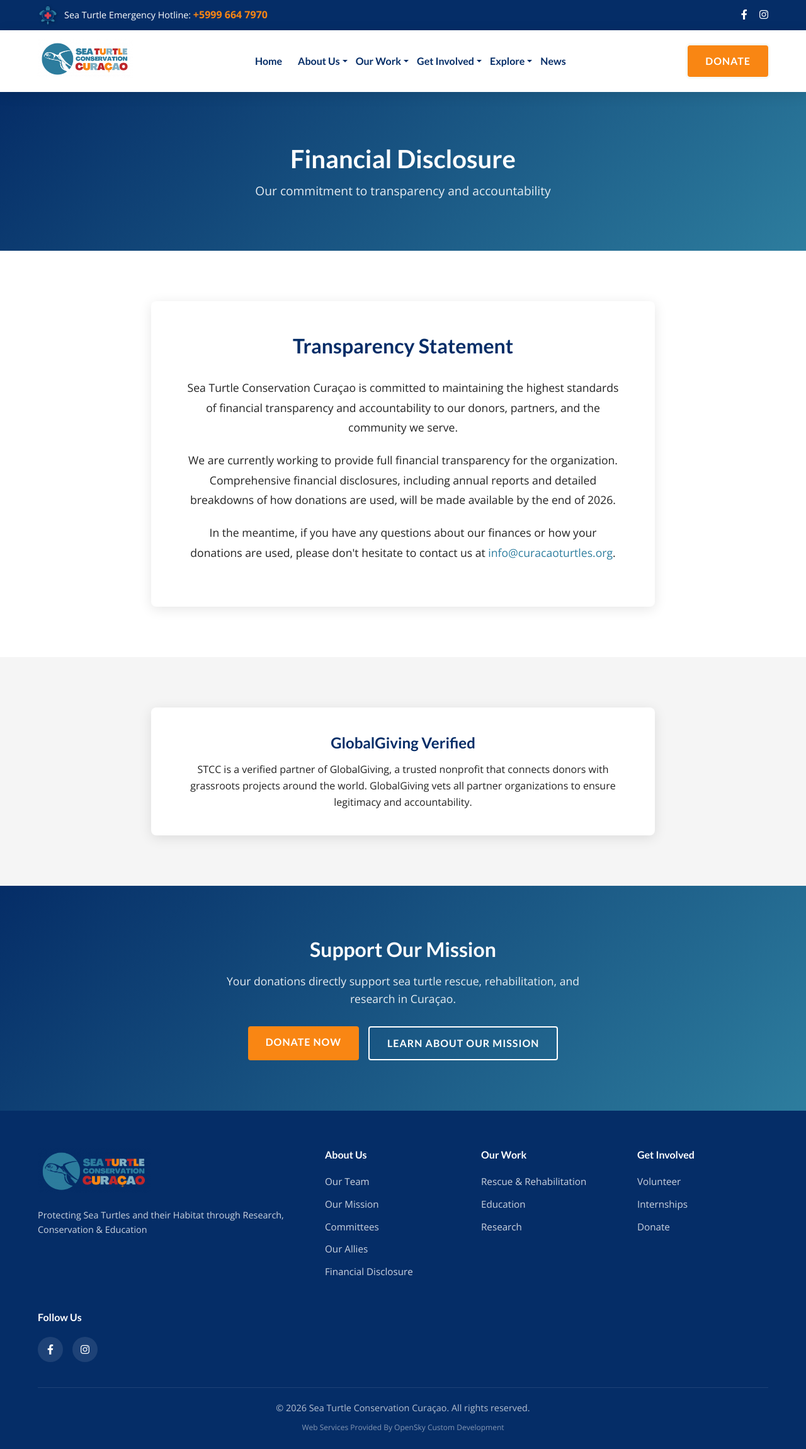
After one commit to drake-g-webdev/stcc-demo, a PHP site: page /financial-disclosure.php in a window 1280 px wide. The commit adds this page. Shown: the whole page at 63% size. Run offline with PHP 8.4, Linux system fonts and the light colour scheme.

Commit message:
Add Financial Disclosure page
- New page with transparency statement and 2026 timeline
- Added to About Us dropdown in header navigation
- Added to About Us section in footer
- Includes GlobalGiving verification note
- Added CSS styles for disclosure and certification boxes

Co-Authored-By: Claude Opus 4.5 <noreply@anthropic.com>

```diff
--- a/css/styles.css
+++ b/css/styles.css
@@ -1195,6 +1195,43 @@ section {
     font-size: 0.9rem;
 }
 
+/* Financial Disclosure Page */
+.disclosure-box {
+    background-color: var(--color-white);
+    padding: 50px;
+    border-radius: 8px;
+    box-shadow: var(--shadow);
+    max-width: 800px;
+    margin: 0 auto;
+    text-align: center;
+}
+
+.disclosure-box h2 {
+    margin-bottom: 30px;
+    color: var(--color-dark-blue);
+}
+
+.disclosure-box p {
+    margin-bottom: 20px;
+    line-height: 1.8;
+    font-size: 1.1rem;
+}
+
+.certification-note {
+    background-color: var(--color-white);
+    padding: 40px;
+    border-radius: 8px;
+    box-shadow: var(--shadow);
+    max-width: 800px;
+    margin: 0 auto;
+    text-align: center;
+}
+
+.certification-note h3 {
+    color: var(--color-dark-blue);
+    margin-bottom: 15px;
+}
+
 /* Footer */
 .main-footer {
     background-color: var(--color-dark-blue);
--- /dev/null
+++ b/financial-disclosure.php
@@ -0,0 +1,49 @@
+<?php
+$pageTitle = 'Financial Disclosure';
+include 'includes/head.php';
+include 'includes/header.php';
+?>
+
+    <!-- Page Header -->
+    <section class="page-header">
+        <div class="container">
+            <h1>Financial Disclosure</h1>
+            <p>Our commitment to transparency and accountability</p>
+        </div>
+    </section>
+
+    <!-- Disclosure Statement -->
+    <section class="content-section">
+        <div class="container">
+            <div class="disclosure-box">
+                <h2>Transparency Statement</h2>
+                <p>Sea Turtle Conservation Curaçao is committed to maintaining the highest standards of financial transparency and accountability to our donors, partners, and the community we serve.</p>
+                <p>We are currently working to provide full financial transparency for the organization. Comprehensive financial disclosures, including annual reports and detailed breakdowns of how donations are used, will be made available by the end of 2026.</p>
+                <p>In the meantime, if you have any questions about our finances or how your donations are used, please don't hesitate to contact us at <a href="mailto:info@curacaoturtles.org">info@curacaoturtles.org</a>.</p>
+            </div>
+        </div>
+    </section>
+
+    <!-- Global Giving Section -->
+    <section class="content-section bg-light">
+        <div class="container">
+            <div class="certification-note">
+                <h3>GlobalGiving Verified</h3>
+                <p>STCC is a verified partner of GlobalGiving, a trusted nonprofit that connects donors with grassroots projects around the world. GlobalGiving vets all partner organizations to ensure legitimacy and accountability.</p>
+            </div>
+        </div>
+    </section>
+
+    <!-- CTA Section -->
+    <section class="cta-section">
+        <div class="container">
+            <h2>Support Our Mission</h2>
+            <p>Your donations directly support sea turtle rescue, rehabilitation, and research in Curaçao.</p>
+            <div class="cta-buttons">
+                <a href="donate.php" class="btn btn-primary">Donate Now</a>
+                <a href="our-mission.php" class="btn btn-outline-white">Learn About Our Mission</a>
+            </div>
+        </div>
+    </section>
+
+<?php include 'includes/footer.php'; ?>
--- a/includes/footer.php
+++ b/includes/footer.php
@@ -22,6 +22,7 @@ $basePath = isset($basePath) ? $basePath : '';
                         <li><a href="<?php echo $basePath; ?>our-mission.php">Our Mission</a></li>
                         <li><a href="<?php echo $basePath; ?>committees.php">Committees</a></li>
                         <li><a href="<?php echo $basePath; ?>our-allies.php">Our Allies</a></li>
+                        <li><a href="<?php echo $basePath; ?>financial-disclosure.php">Financial Disclosure</a></li>
                     </ul>
                 </div>
                 <div class="footer-links">
--- a/includes/header.php
+++ b/includes/header.php
@@ -40,6 +40,7 @@ $basePath = isset($basePath) ? $basePath : '';
                                 <li><a href="<?php echo $basePath; ?>our-mission.php">Our Mission</a></li>
                                 <li><a href="<?php echo $basePath; ?>committees.php">Committees</a></li>
                                 <li><a href="<?php echo $basePath; ?>our-allies.php">Our Allies</a></li>
+                                <li><a href="<?php echo $basePath; ?>financial-disclosure.php">Financial Disclosure</a></li>
                             </ul>
                         </li>
                         <li class="has-dropdown">
```
